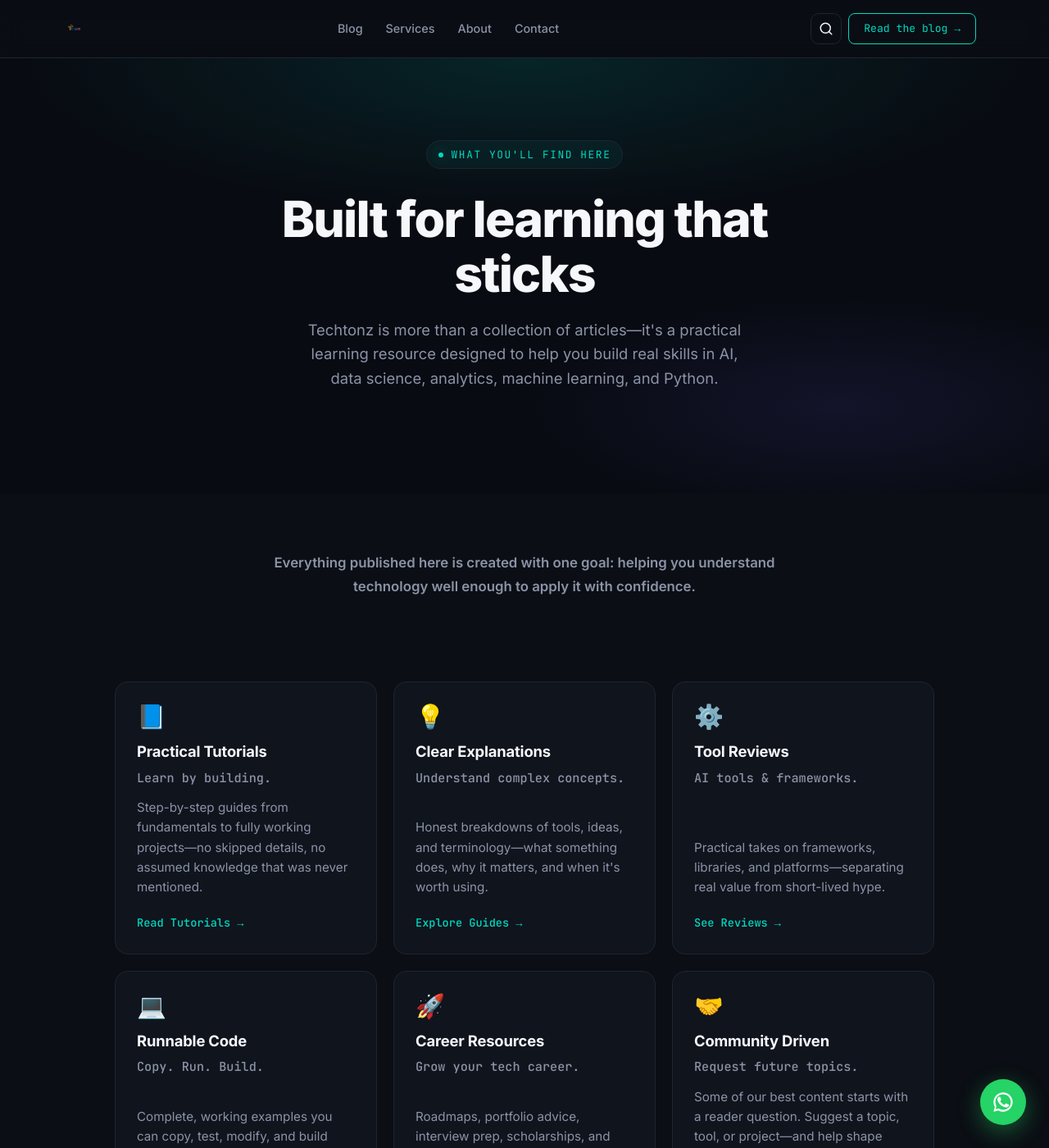
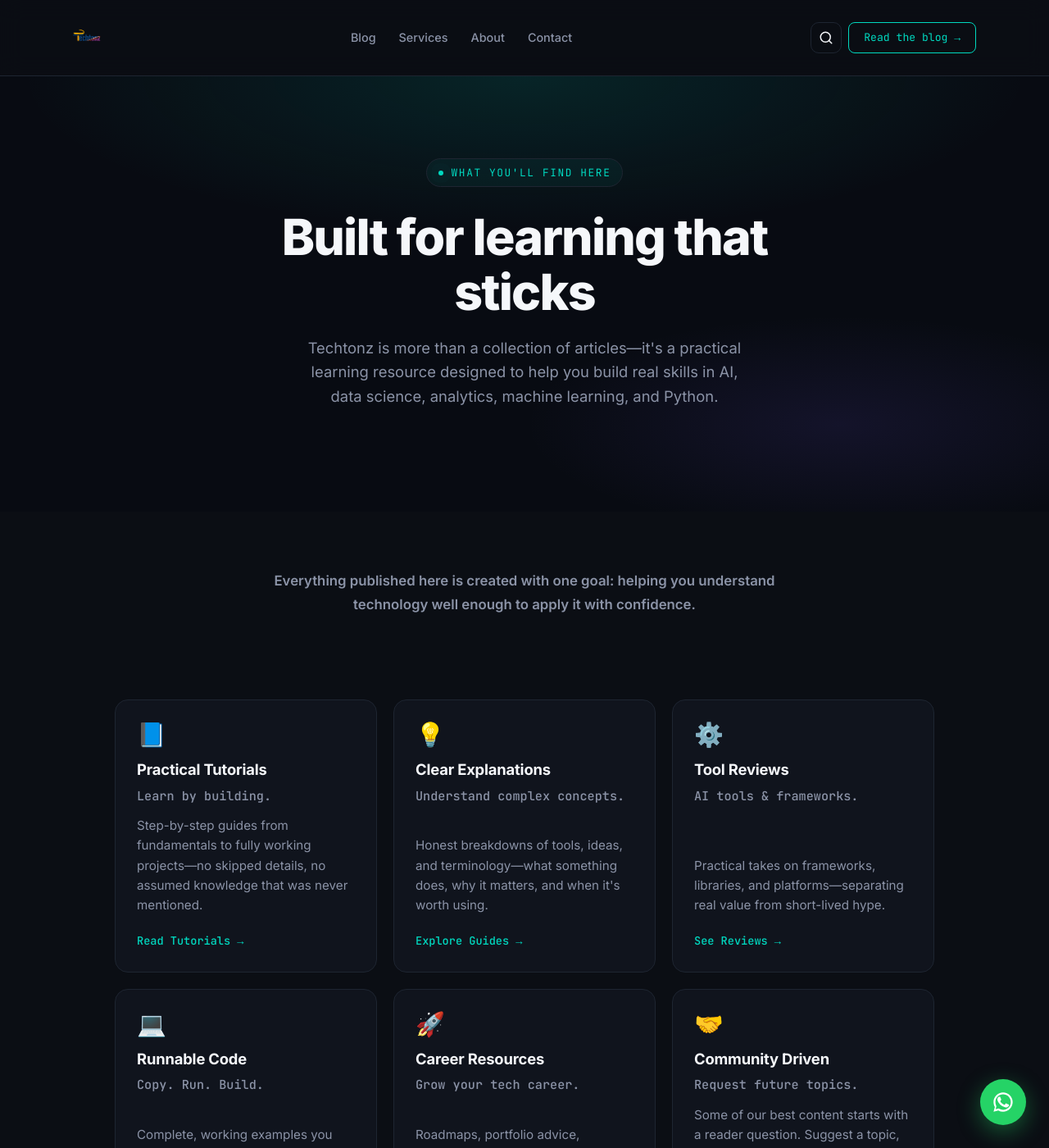
Before and after one commit to teefortech/Techtonz, a Jekyll site: the page built from services.md, in a window 1280 px wide and 1400 px high. Shown: the whole window at 82% size. Built offline with Jekyll 4.4.1, drawn with Linux system fonts in a browser that asks for light colours.

Commit message:
Increase height of nav logo image to 60px

```diff
--- a/assets/css/main.css
+++ b/assets/css/main.css
@@ -2026,7 +2026,7 @@
 }
 
 .nav-logo-img {
-  height: 28px;
+  height: 60px;
   width: auto;
   display: block;
 }
```
